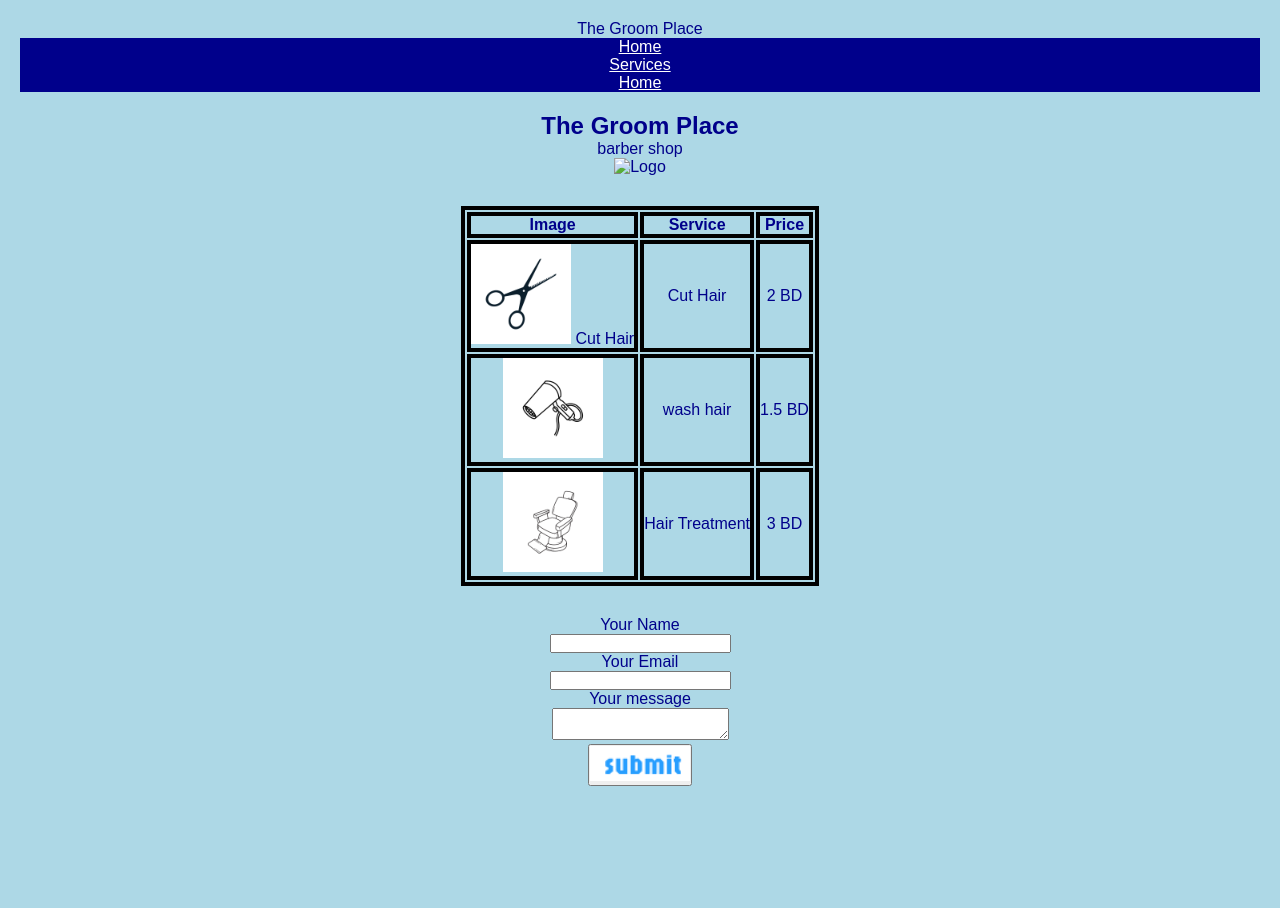
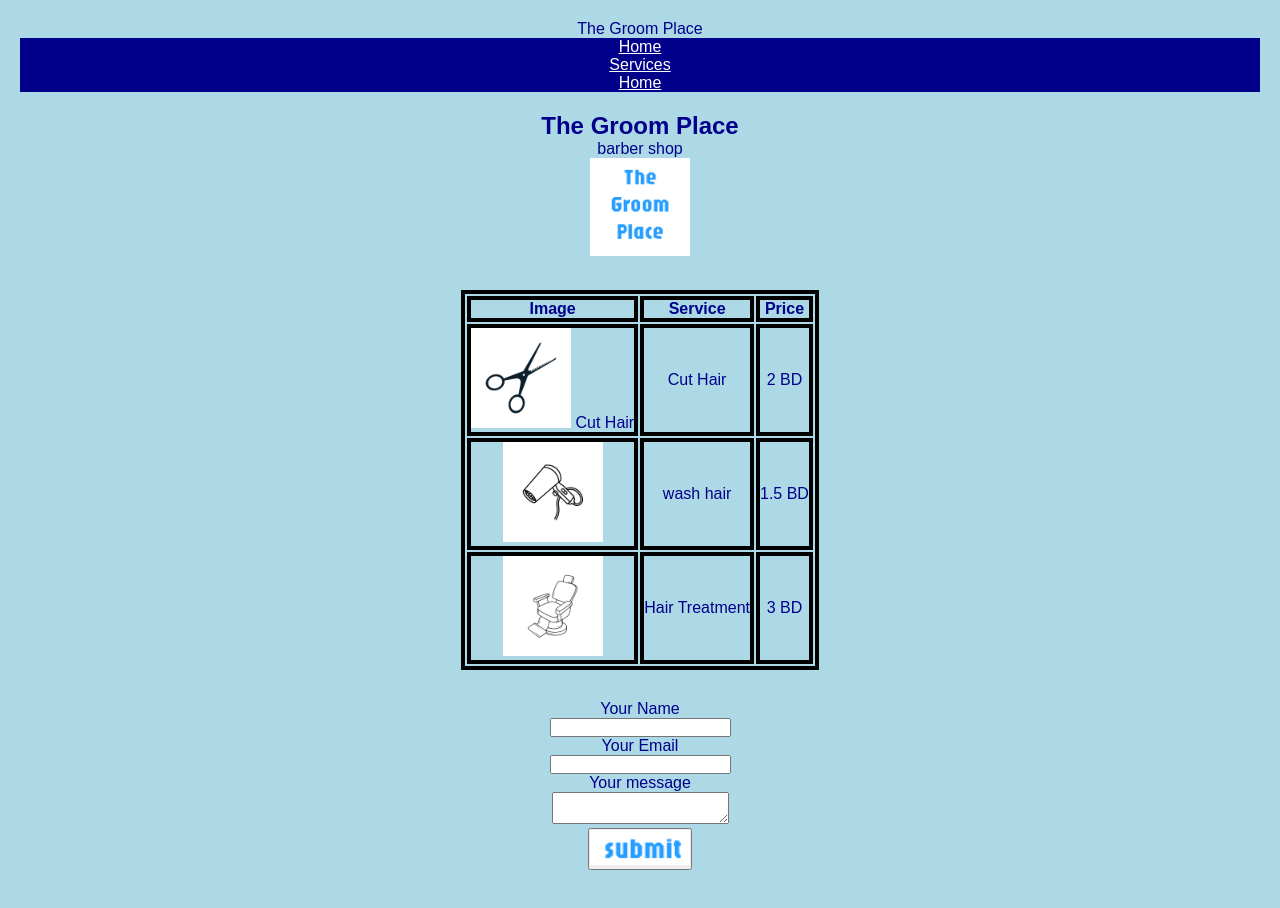
Before and after one commit to Alrabab-Ahmed/The-Groom-Place, a plain HTML site: page index.html in a window 1280 px wide. Before the commit the page ends 826 px from the top, so only its background shows below. Drawn offline with Linux system fonts and the light colour scheme.

Commit message:
index.html

```diff
--- a/index.html
+++ b/index.html
@@ -18,7 +18,7 @@
         <section id="home" class="section">
           <h1> The Groom Place </h1>
           <p> barber shop </p>
-          <img src="logo.ing" alt="Logo" id="logo"/>
+          <img src="logo.png" alt="Logo" id="logo"/>
           </section>
 
         <section id="services" class="section">
```
